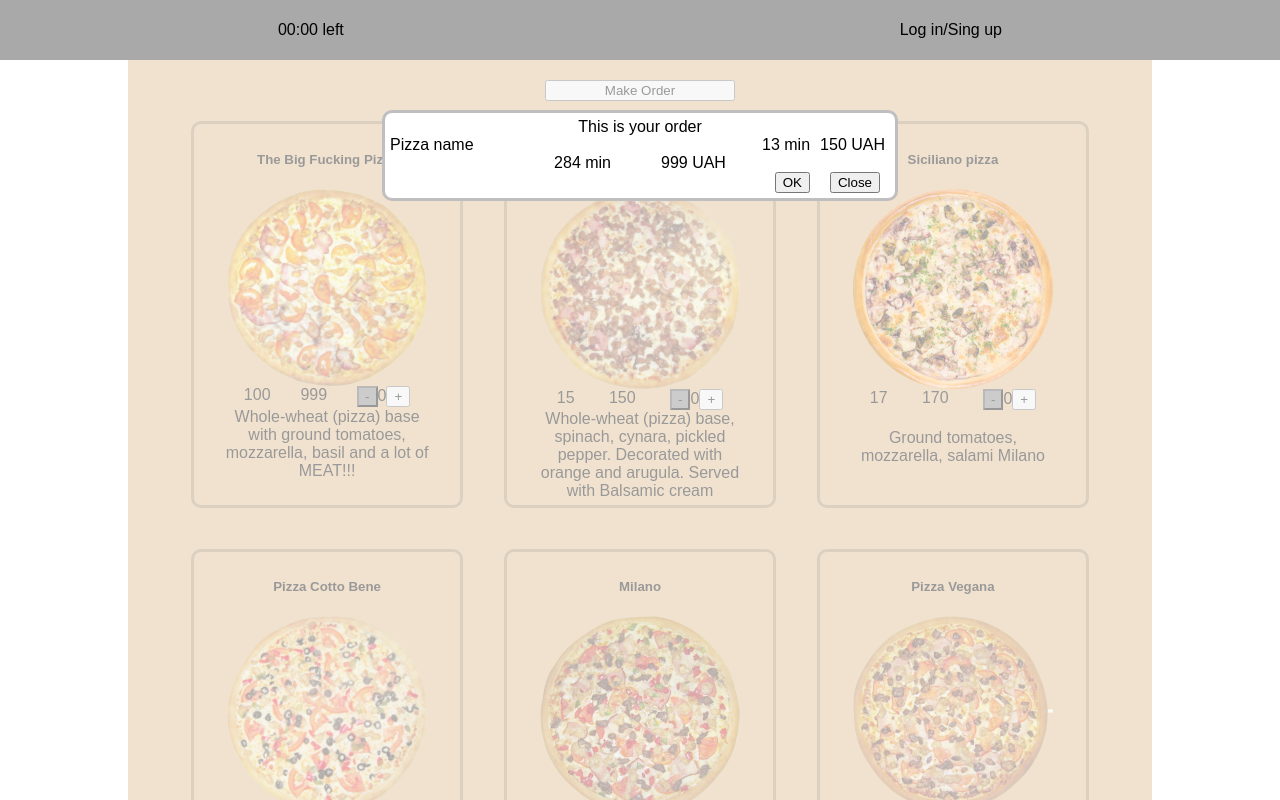
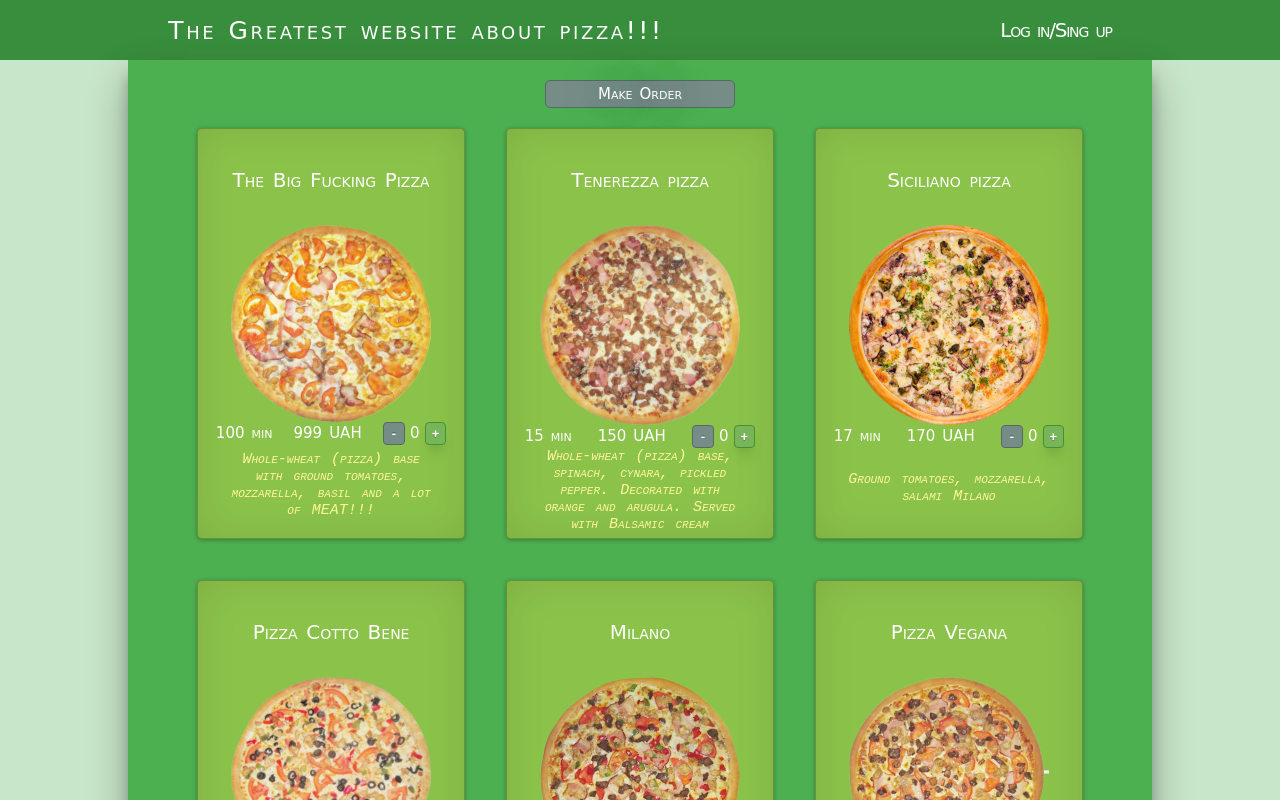
Before and after one commit to 13shutt/react-pizza-manager, a React app: page / in a window 1280 px wide. Shown: the top 800 px of the page. Built offline with nearby package versions, Linux system fonts and the light colour scheme; the HTML template or start-up script is replaced by a standard one.

Commit message:
good site styling

```diff
--- a/src/components/Header/Header.js
+++ b/src/components/Header/Header.js
@@ -8,7 +8,7 @@ const Header = () => {
 
   return (
     <header>
-      <div id="timer">00:00 left</div>
+      <div id="timer">The Greatest website about pizza!!!</div>
       <div id="login" onClick={fuckUp}>Log in/Sing up</div>
     </header>
   );
--- a/src/components/Order/Order.js
+++ b/src/components/Order/Order.js
@@ -1,36 +1,42 @@
-import React, { Component } from 'react'
+import React from 'react'
 
-class Order extends Component {
-  constructor(props) {
-    super(props);
-    this.state = {  }
+const Order = () => {
+
+  const hideOrder = () => {
+    document.querySelector('.order').classList.add('hide')
   }
-  render() {
+
   return (
-      <div className="order">
+    <div className="order hide">
       <div className="order-card">
-          <div className="order-title">This is your order</div>
+        <div className="order-title title">THIS IS YOUR ORDER</div>
         <div className="order-list">
           <div className="element">
-              <div className="pizza-name">Pizza name</div>
+            <div className="pizza-name title">Pizza name</div>
+            <div className="order-info title">
+              <div className="order-time title">13 min</div>
+              <div className="order-price title">150 UAH</div>
+            </div>
+          </div>
+          <div className="element">
+            <div className="pizza-name title">Pizza name</div>
             <div className="order-info">
-                <div className="order-time">13 min</div>
-                <div className="order-price">150 UAH</div>
+              <div className="order-time title">13 min</div>
+              <div className="order-price title">150 UAH</div>
             </div>
           </div>
         </div>
         <div className="summary">
-            <div className="sum-time">284 min</div>
-            <div className="sum-price">999 UAH</div>
+          <div className="sum-time title">Wait for 284 min</div>
+          <div className="sum-price title">Total price 999 UAH</div>
         </div>
         <div className="order-btns">
-            <button>OK</button>
-            <button>Close</button>
+          <button onClick={hideOrder} className="ok-btn title">OK</button>
+          <button onClick={hideOrder} className="ok-btn title">Close</button>
         </div>
       </div>
     </div>
   );
 }
-}
 
 export default Order;
--- a/src/components/Pizza/Pizza.js
+++ b/src/components/Pizza/Pizza.js
@@ -18,19 +18,19 @@ class Pizza extends Component {
 
   render() {
     return (
-      <div className="card">
-        <h5 className="title">{this.props.title}</h5>
+      <div className="card effect8">
+        <h5 className="title bigger">{this.props.title}</h5>
         <img src={ require(`../../img/pizza/${this.props.img}`) } alt="pezdos"/>
         <div className="data">
-          <span className="time-left">{this.props.time}</span>
-          <span className="price">{this.props.price}</span>
-          <span>
-            <button onClick={this.pizzaAmountMinus} className={this.state.counter === 0 ? "disabled" : "enabled"}>-</button>
-            <span className="count">{this.state.counter}</span>
-            <button onClick={this.pizzaAmountPlus}>+</button>
+          <span className="time-left title">{this.props.time} min</span>
+          <span className="price title">{this.props.price} UAH</span>
+          <span className="count-items">
+            <button onClick={this.pizzaAmountMinus} className={this.state.counter === 0 ? "disabled-btn" : "minus-btn"}>-</button>
+            <span className="count title">{this.state.counter}</span>
+            <button onClick={this.pizzaAmountPlus} className="plus-btn">+</button>
           </span>
         </div>
-        <span className="contains">{this.props.contains}</span>
+        <span className="contains decript">{this.props.contains}</span>
       </div>
     );
   }
--- a/src/components/PizzaPage/PizzaPage.js
+++ b/src/components/PizzaPage/PizzaPage.js
@@ -5,10 +5,14 @@ import Order from '../Order/Order';
 import PizzaDB from '../../pizza-db.json'
 
 const PizzaPage = () => {
-  console.log(PizzaDB)
+
+  const showOrder = () => {
+    document.querySelector('.order').classList.remove('hide')
+  }
+
   return (
-    <section>
-      <button className="order-btn">Make Order</button>
+    <section className="card-5">
+      <button className="order-btn make-order title" onClick={showOrder}>Make Order</button>
       <Order />
       <div className="pizza-plate">
         {PizzaDB.map(item => <Pizza
--- a/src/index.css
+++ b/src/index.css
@@ -1,7 +1,135 @@
+.plus-btn {
+	box-shadow: 0px 10px 14px -7px #3e7327;
+	background-color:#77b55a;
+	border-radius:4px;
+	border:1px solid #4b8f29;
+	display:inline-block;
+	cursor:pointer;
+	color:#ffffff;
+	font-family:Arial;
+	font-size:13px;
+	font-weight:bold;
+	padding:3px 6px;
+	text-decoration:none;
+	text-shadow:0px 1px 0px #5b8a3c;
+}
+.plus-btn:hover {
+	background-color:#72b352;
+}
+.plus-btn:active {
+	position:relative;
+	top:1px;
+}
+
+.minus-btn {
+	background-color:#e4685d;
+	border-radius:4px;
+	border:1px solid #f14343;
+	display:inline-block;
+	cursor:pointer;
+	color:#ffffff;
+	font-family:Arial;
+	font-size:13px;
+	font-weight:bold;
+	padding:3px 8px;
+	text-decoration:none;
+}
+.minus-btn:hover {
+	background-color:#eb675e;
+}
+.minus-btn:active {
+	position:relative;
+	top:1px;
+}
+
+.disabled-btn {
+  pointer-events: none;
+  cursor: pointer;
+	background-color:#768d87;
+	border-radius:4px;
+	border:1px solid #566963;
+	display:inline-block;
+	cursor:pointer;
+	color:#ffffff;
+	font-family:Arial;
+	font-size:13px;
+	font-weight:bold;
+	padding:3px 8px;
+	text-decoration:none;
+	text-shadow:0px -1px 0px #2b665e;
+}
+.disabled-btn:hover {
+	background-color:#6c7c7c;
+}
+.disabled-btn:active {
+	position:relative;
+	top:1px;
+}
+
+.data {
+  display: flex;
+  flex-direction: row;
+  align-items: baseline;
+}
+
+.ok-btn {
+	background-color:#66bb6a;
+	border-radius:8px;
+  border: 0px;
+	display:inline-block;
+	cursor:pointer;
+	color:#ffffff;
+	font-family:Arial;
+	font-size: 15px;
+	font-weight:bold;
+	padding:7px 16px;
+	text-decoration:none;
+	text-shadow:0px 1px 0px #81c784;
+}
+.ok-btn:hover {
+	background-color:#81c784;
+}
+.ok-btn:active {
+	position:relative;
+	top:1px;
+}
+
+.make-order {
+	background-color:#768d87;
+	-moz-border-radius:5px;
+	-webkit-border-radius:5px;
+	border-radius:5px;
+	border:1px solid #566963;
+	display:inline-block;
+	cursor:pointer;
+	color:#ffffff;
+	font-family:Arial;
+	font-size:15px;
+	font-weight:bold;
+	padding:4px 18px;
+	text-decoration:none;
+	text-shadow:0px -1px 38px #2b665e;
+}
+.make-order:hover {
+	background-color:#6c7c7c;
+}
+.make-order:active {
+	position:relative;
+	top:1px;
+}
+
+
+/* =============================================================================== */
+/* =============================================================================== */
+/* =============================================================================== */
+/* =============================================================================== */
+
+
 body {
   margin: 0;
   padding: 0;
   font-family: sans-serif;
+  background-color: #C8E6C9;
 }
 
 header {
@@ -10,7 +138,7 @@ header {
   justify-content: space-around;
   align-items: center;
   height: 60px;
-  background: darkgrey;
+  background: #388E3C;
 }
 
 .order-btn {
@@ -22,8 +150,8 @@ section {
   display: flex;
   flex-direction: column;
   align-items: center;
-  background-color: burlywood;
-  margin: 0 10% 0 10%;
+  background-color: #4caf50;
+  margin: 0 10% 7% 10%;
 }
 
 .emej {
@@ -48,16 +176,18 @@ section {
   justify-content: baseline;
   width: 25%;
   margin: 2%;
-  border: 3px solid rgba(0,0,0,0.25);
-  border-radius: 10px;
+  border: 1px solid rgba(0,0,0,0.25);
+  border-radius: 5px;
   padding: 5px;
+  background-color: #8BC34A;
+  transition: all 0.5s cubic-bezier(.25,.8,.25,1);
 }
 
 .data {
   display: flex;
   flex-direction: row;
   justify-content: space-between;
-  width: 65%;
+  width: 90%;
 }
 
 .contains {
@@ -77,7 +207,8 @@ section {
 
 .order {
   position: absolute;
-  height: 211%;
+  z-index: 10;
+  height: 220%;
   width: 100%;
   background-color: rgba(255, 255, 255, 0.6);
   display: flex;
@@ -85,23 +216,34 @@ section {
   align-items: center;
 }
 
+.hide {
+  visibility: hidden;
+}
+
 .order-card {
   margin-top: 50px;
   border: 3px solid rgba(0,0,0,0.25);
   border-radius: 10px;
-  padding: 5px;
+  padding: 20px;
   width: 500px;
-  background-color: white;
+  background-color: grey;
 }
 
 .order-title {
   text-align: center;
+  margin-top: 20px;
+}
+
+.order-list {
+  margin: 20px 0 30px 0;
 }
 
 .element {
   display: flex;
   flex-direction: row;
   justify-content: space-between;
+  padding: 10px;
+  border-bottom: 1px solid grey
 }
 
 .order-info {
@@ -120,7 +262,7 @@ section {
 }
 
 .order-btns * {
-  margin: 0 10px 0 10px;
+  margin: 30px 10px 0 10px;
 }
 
 .summary {
@@ -133,3 +275,104 @@ section {
 .summary * {
   margin: 0 25px 0 25px;
 }
+
+.count {
+  margin: 0 5px 0 5px;
+}
+
+#timer {
+  font-family: "Comic Sans MS", cursive, sans-serif;
+  font-size: 25px;
+  letter-spacing: 2.6px;
+  word-spacing: 1.8px;
+  color: #FFFFFF;
+  font-weight: 400;
+  text-decoration: none;
+  font-style: normal;
+  font-variant: small-caps;
+  text-transform: none;
+}
+
+#login {
+  font-family: "Comic Sans MS", cursive, sans-serif;
+  font-size: 20px;
+  letter-spacing: -1.2px;
+  word-spacing: 2.2px;
+  color: #FFFFFF;
+  font-weight: 400;
+  text-decoration: none;
+  font-style: normal;
+  font-variant: small-caps;
+  text-transform: none;
+}
+
+.title {
+  font-family: "Comic Sans MS", cursive, sans-serif;
+  font-size: 15px;
+  letter-spacing: 0px;
+  word-spacing: 2.2px;
+  color: #FFFFFF;
+  font-weight: 400;
+  text-decoration: none;
+  font-style: normal;
+  font-variant: small-caps;
+  text-transform: none;
+}
+
+.decript {
+  font-family: "Courier New", Courier, monospace;
+  font-size: 15px;
+  letter-spacing: 0px;
+  word-spacing: 2.2px;
+  color: #fff59d;
+  font-weight: 400;
+  text-decoration: none;
+  font-style: italic;
+  font-variant: small-caps;
+  text-transform: none;
+}
+
+.effect8
+{
+  	position:relative;
+    -webkit-box-shadow:0 1px 4px rgba(0, 0, 0, 0.3), 0 0 40px rgba(0, 0, 0, 0.1) inset;
+       -moz-box-shadow:0 1px 4px rgba(0, 0, 0, 0.3), 0 0 40px rgba(0, 0, 0, 0.1) inset;
+            box-shadow:0 1px 4px rgba(0, 0, 0, 0.3), 0 0 40px rgba(0, 0, 0, 0.1) inset;
+}
+.effect8:before, .effect8:after
+{
+	content:"";
+    position:absolute;
+    z-index:-1;
+    -webkit-box-shadow:0 0 20px rgba(0,0,0,0.8);
+    -moz-box-shadow:0 0 20px rgba(0,0,0,0.8);
+    box-shadow:0 0 20px rgba(0,0,0,0.8);
+    top:10px;
+    bottom:10px;
+    left:0;
+    right:0;
+    -moz-border-radius:100px / 10px;
+    border-radius:100px / 10px;
+}
+.effect8:after
+{
+	right:10px;
+    left:auto;
+    -webkit-transform:skew(8deg) rotate(3deg);
+       -moz-transform:skew(8deg) rotate(3deg);
+        -ms-transform:skew(8deg) rotate(3deg);
+         -o-transform:skew(8deg) rotate(3deg);
+            transform:skew(8deg) rotate(3deg);
+}
+
+.card:hover {
+  box-shadow: 0 14px 28px rgba(0,0,0,0.25);
+}
+
+.card-5 {
+  box-shadow: 0 19px 38px rgba(0,0,0,0.30), 0 15px 12px rgba(0,0,0,0.22);
+}
+
+.bigger {
+  font-size: 20px;
+}
```
Lines whose indentation alone changed are shown as unchanged.
